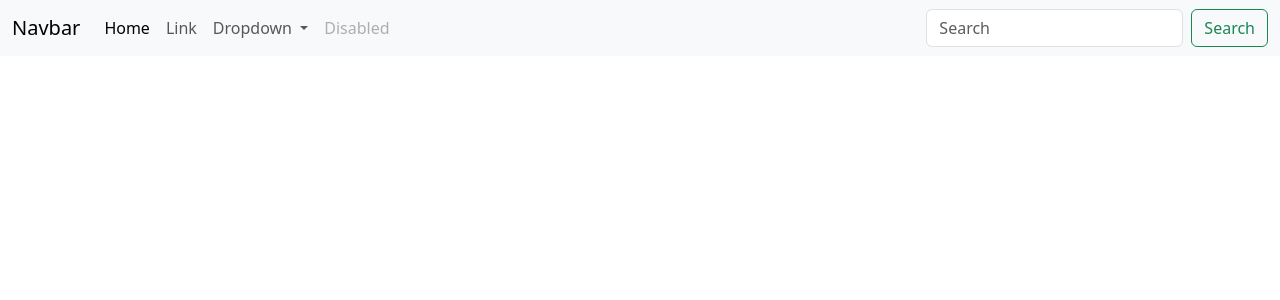
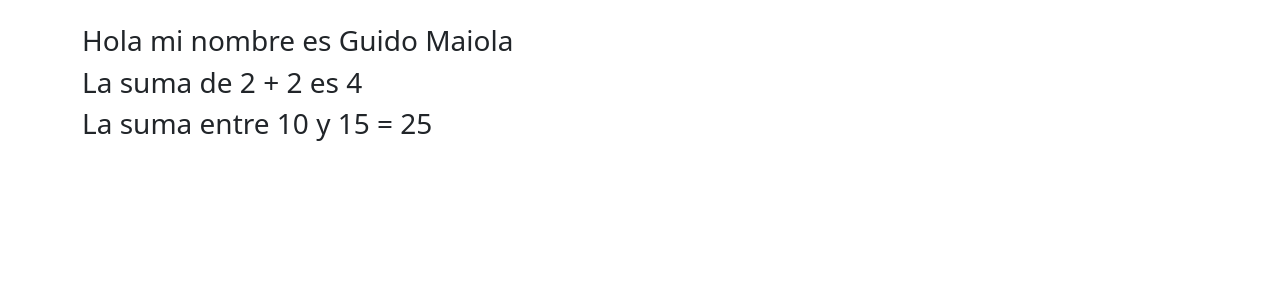
Before and after one commit to guidomaiola/angular-01, an Angular app: page / in a window 1280 px wide. Shown: the top 300 px of the page. Built offline with nearby package versions, Linux system fonts and the light colour scheme.

Commit message:
Testing interpolation data binding

```diff
--- a/src/app/app.component.html
+++ b/src/app/app.component.html
@@ -1,36 +1,8 @@
-<nav class="navbar navbar-expand-lg bg-body-tertiary">
-  <div class="container-fluid">
-    <a class="navbar-brand" href="#">Navbar</a>
-    <button class="navbar-toggler" type="button" data-bs-toggle="collapse" data-bs-target="#navbarSupportedContent" aria-controls="navbarSupportedContent" aria-expanded="false" aria-label="Toggle navigation">
-      <span class="navbar-toggler-icon"></span>
-    </button>
-    <div class="collapse navbar-collapse" id="navbarSupportedContent">
-      <ul class="navbar-nav me-auto mb-2 mb-lg-0">
-        <li class="nav-item">
-          <a class="nav-link active" aria-current="page" href="#">Home</a>
-        </li>
-        <li class="nav-item">
-          <a class="nav-link" href="#">Link</a>
-        </li>
-        <li class="nav-item dropdown">
-          <a class="nav-link dropdown-toggle" href="#" role="button" data-bs-toggle="dropdown" aria-expanded="false">
-            Dropdown
-          </a>
-          <ul class="dropdown-menu">
-            <li><a class="dropdown-item" href="#">Action</a></li>
-            <li><a class="dropdown-item" href="#">Another action</a></li>
-            <li><hr class="dropdown-divider"></li>
-            <li><a class="dropdown-item" href="#">Something else here</a></li>
-          </ul>
-        </li>
-        <li class="nav-item">
-          <a class="nav-link disabled" aria-disabled="true">Disabled</a>
-        </li>
-      </ul>
-      <form class="d-flex" role="search">
-        <input class="form-control me-2" type="search" placeholder="Search" aria-label="Search">
-        <button class="btn btn-outline-success" type="submit">Search</button>
-      </form>
-    </div>
-  </div>
-</nav>
+<div class="container mt-4">
+<div class="row">
+  <h3>Hola mi nombre es {{nombre}}</h3>
+  <h3>La suma de 2 + 2 es {{ 2 + 2}}</h3>
+  <h3>La suma entre 10 y 15 = {{ getSuma(10,15) }}</h3>
+</div>
+
+</div>
--- a/src/app/app.component.ts
+++ b/src/app/app.component.ts
@@ -9,5 +9,14 @@ import { RouterOutlet } from '@angular/router';
   styleUrl: './app.component.css'
 })
 export class AppComponent {
-  title = 'angular-01';
+  nombre = 'Guido'
+
+  constructor() {
+    setInterval( ()=> this.nombre += ' Maiola' ,3000);
+  }
+
+  getSuma(n1: number, n2: number) {
+    return n1 + n2
+  }
+
 }
```
